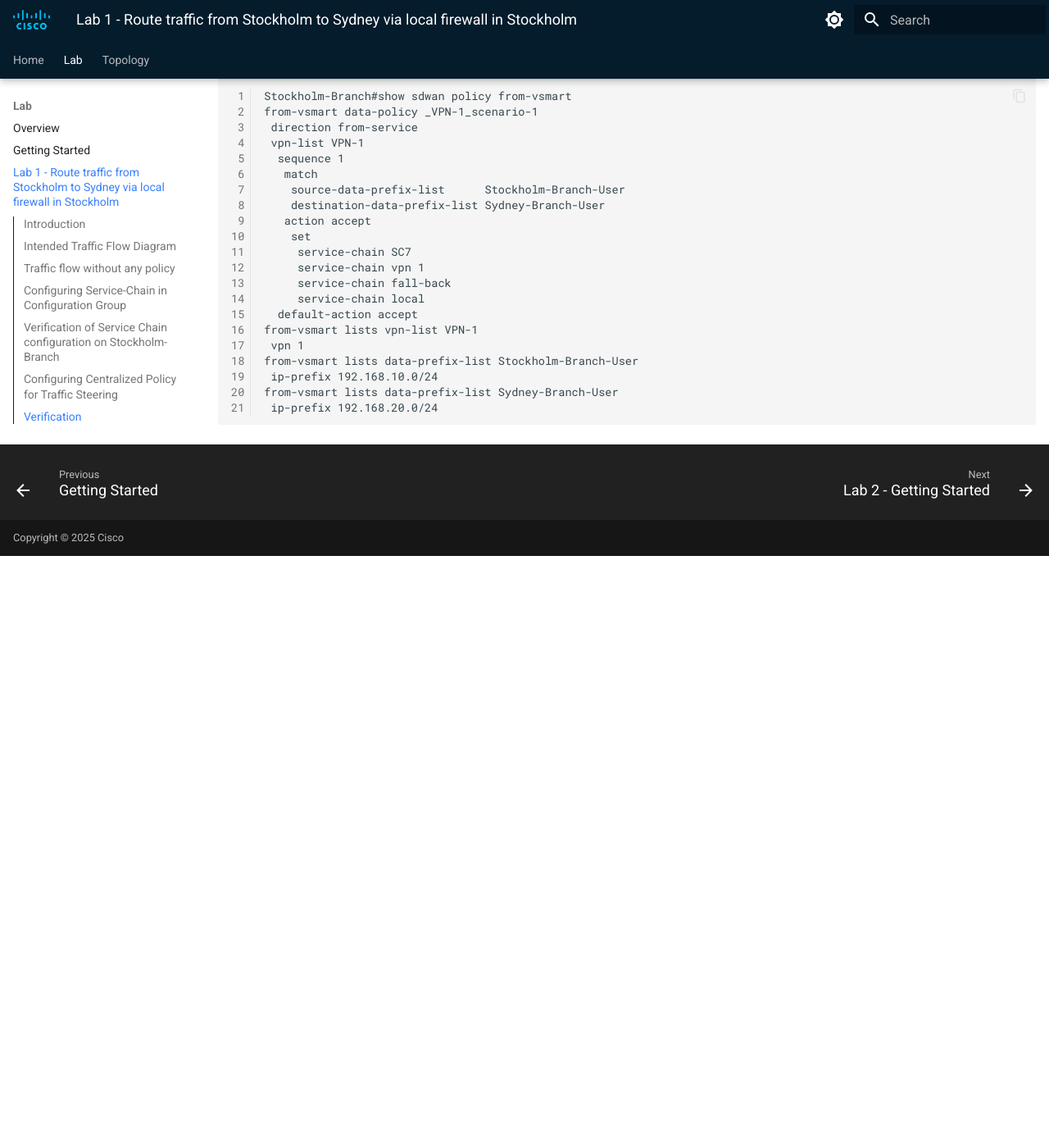
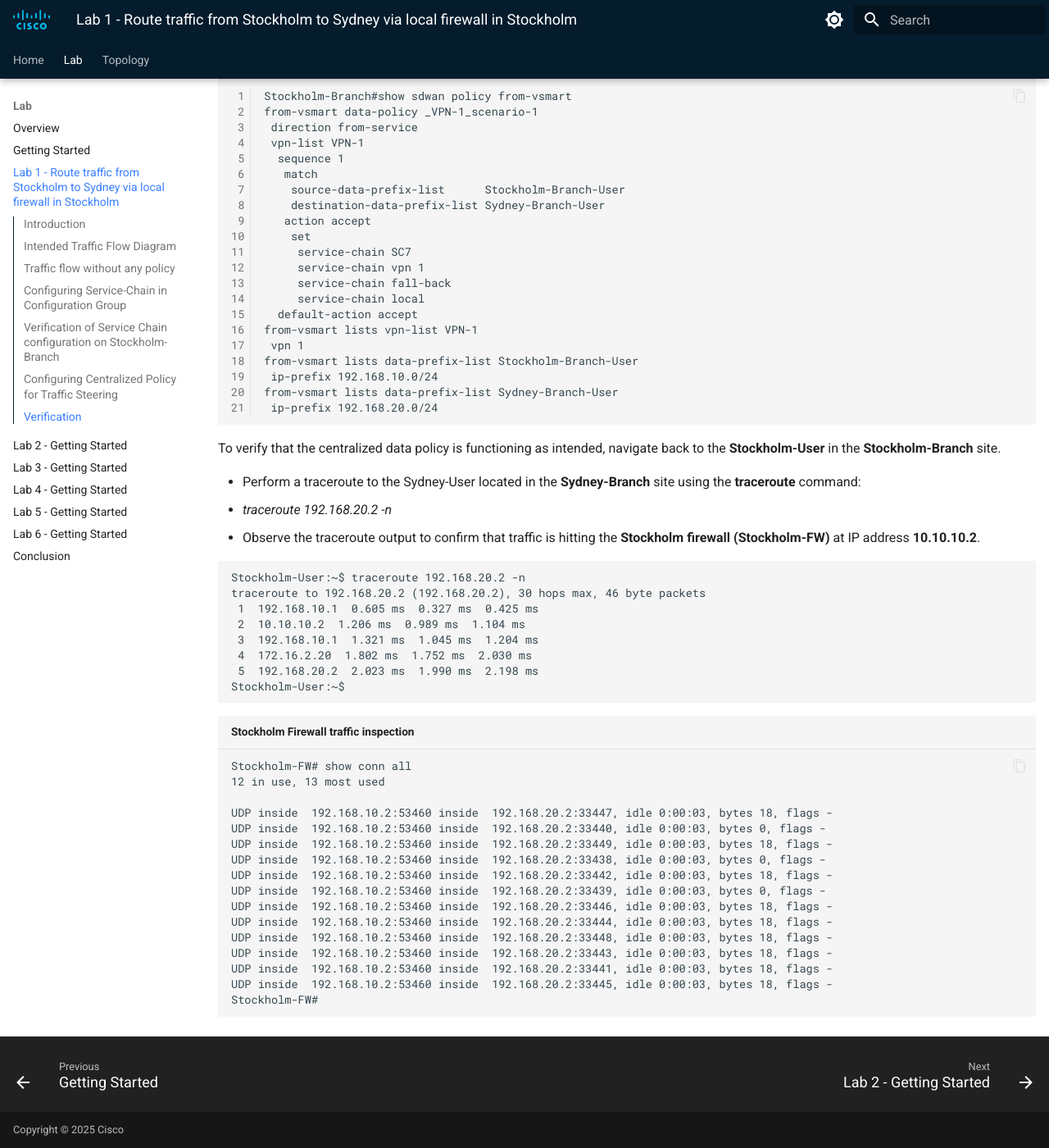
Before and after one commit to ciscodocs/ltrent-2008-clemea25, an MkDocs documentation site: the page built from docs/lab1_getting_started.md, in a window 1280 px wide and 1400 px high, scrolled down 28174 px. Shown: the whole window at 82% size. Built offline with MkDocs 1.6.1 and Material for MkDocs 9.7.7, drawn with Linux system fonts in a browser that asks for light colours; before the commit the page ends 28852 px from its top, so only the background shows below that.

Commit message:
Scenario-1 guide

````diff
--- a/docs/lab1_getting_started.md
+++ b/docs/lab1_getting_started.md
@@ -300,6 +300,7 @@ Next, we will configure a centralized data policy to ensure that traffic initiat
     ![Data Policy Push](./assets/S-1-figure-51.png){ .off-glb }
 
 ## Verification
+
 After the centralized data policy has been successfully deployed, the next step is to confirm that the policy has been propagated by the SD-WAN controller (vSmart) to the WAN-Edges. In this case, we need to ensure that the **Stockholm-Branch** WAN-Edge has received the policy via OMP and is correctly steering traffic through the **Stockholm-FW** as intended. To verify this, we can utilize the following show command on the **Stockholm-Branch** WAN-Edge. This will help confirm whether the centralized data policy has been effectively pushed from the SD-WAN controller (vSmart) to the **Stockholm-Branch** router through OMP.
 
 ```{.ios, .no-copy, title="Stockholm-Branch Centralized Policy", linenums="1"}
@@ -325,3 +326,38 @@ from-vsmart lists data-prefix-list Stockholm-Branch-User
 from-vsmart lists data-prefix-list Sydney-Branch-User
  ip-prefix 192.168.20.0/24
 ```
+To verify that the centralized data policy is functioning as intended, navigate back to the **Stockholm-User** in the **Stockholm-Branch** site.
+
+- Perform a traceroute to the Sydney-User located in the **Sydney-Branch** site using the **traceroute** command:
+  - _traceroute 192.168.20.2 -n_
+  - Observe the traceroute output to confirm that traffic is hitting the **Stockholm firewall (Stockholm-FW)** at IP address **10.10.10.2**.
+
+```{.ios .no-copy }
+Stockholm-User:~$ traceroute 192.168.20.2 -n
+traceroute to 192.168.20.2 (192.168.20.2), 30 hops max, 46 byte packets
+ 1  192.168.10.1  0.605 ms  0.327 ms  0.425 ms
+ 2  10.10.10.2  1.206 ms  0.989 ms  1.104 ms
+ 3  192.168.10.1  1.321 ms  1.045 ms  1.204 ms
+ 4  172.16.2.20  1.802 ms  1.752 ms  2.030 ms
+ 5  192.168.20.2  2.023 ms  1.990 ms  2.198 ms
+Stockholm-User:~$
+```
+
+```{.ios no-copy title="Stockholm Firewall traffic inspection"}
+Stockholm-FW# show conn all
+12 in use, 13 most used
+
+UDP inside  192.168.10.2:53460 inside  192.168.20.2:33447, idle 0:00:03, bytes 18, flags -
+UDP inside  192.168.10.2:53460 inside  192.168.20.2:33440, idle 0:00:03, bytes 0, flags -
+UDP inside  192.168.10.2:53460 inside  192.168.20.2:33449, idle 0:00:03, bytes 18, flags -
+UDP inside  192.168.10.2:53460 inside  192.168.20.2:33438, idle 0:00:03, bytes 0, flags -
+UDP inside  192.168.10.2:53460 inside  192.168.20.2:33442, idle 0:00:03, bytes 18, flags -
+UDP inside  192.168.10.2:53460 inside  192.168.20.2:33439, idle 0:00:03, bytes 0, flags -
+UDP inside  192.168.10.2:53460 inside  192.168.20.2:33446, idle 0:00:03, bytes 18, flags -
+UDP inside  192.168.10.2:53460 inside  192.168.20.2:33444, idle 0:00:03, bytes 18, flags -
+UDP inside  192.168.10.2:53460 inside  192.168.20.2:33448, idle 0:00:03, bytes 18, flags -
+UDP inside  192.168.10.2:53460 inside  192.168.20.2:33443, idle 0:00:03, bytes 18, flags -
+UDP inside  192.168.10.2:53460 inside  192.168.20.2:33441, idle 0:00:03, bytes 18, flags -
+UDP inside  192.168.10.2:53460 inside  192.168.20.2:33445, idle 0:00:03, bytes 18, flags -
+Stockholm-FW#
+```
````
